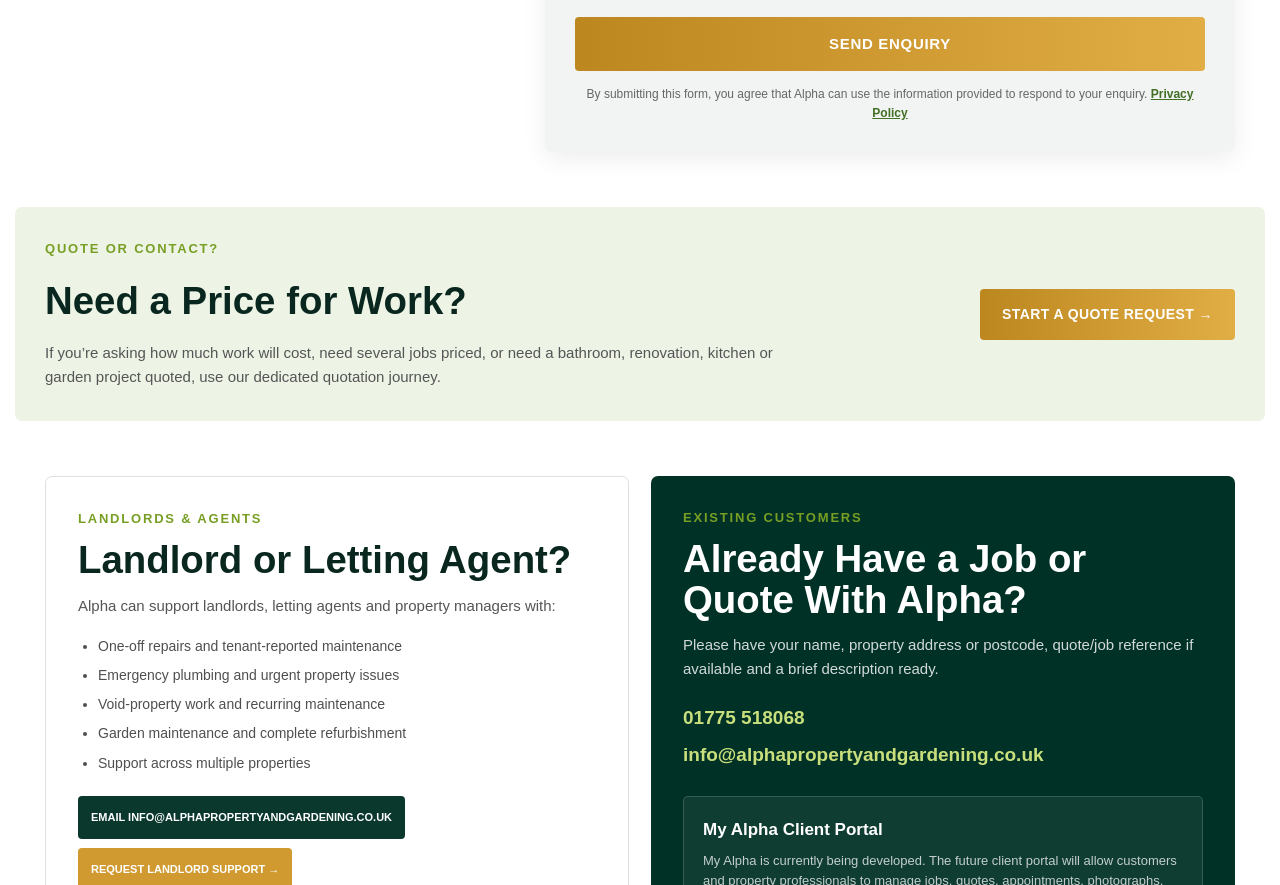
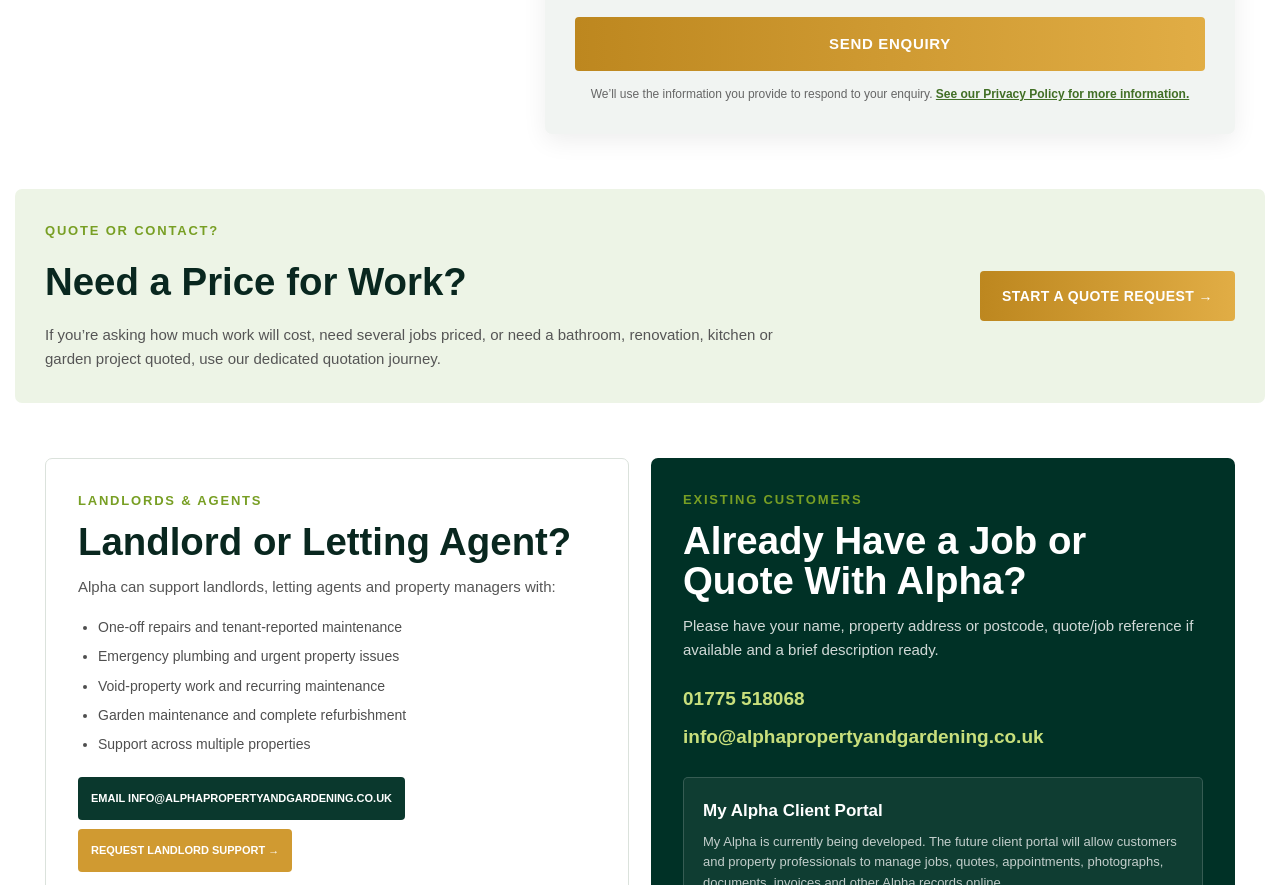
Before and after one commit to samasif3131-max/alpha-property-gardening, a Next.js app: page /contact in a window 1280 px wide. Shown: the part 2056-2941 px from the top of the page. Built offline with nearby package versions, Linux system fonts and the light colour scheme.

Commit message:
Update website

```diff
--- a/app/contact/page.tsx
+++ b/app/contact/page.tsx
@@ -633,11 +633,10 @@
                 </button>
 
                 <p className={styles.privacyText}>
-                  By submitting this form, you agree that Alpha
-                  can use the information provided to respond
-                  to your enquiry.{" "}
+                  We’ll use the information you provide to
+                  respond to your enquiry.{" "}
                   <Link href="/privacy-policy">
-                    Privacy Policy
+                    See our Privacy Policy for more information.
                   </Link>
                 </p>
               </form>
```
